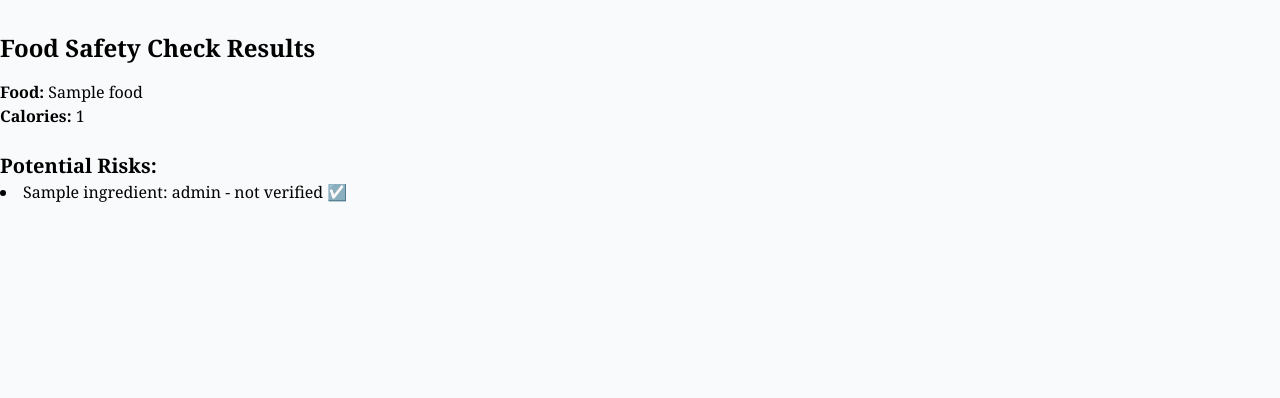
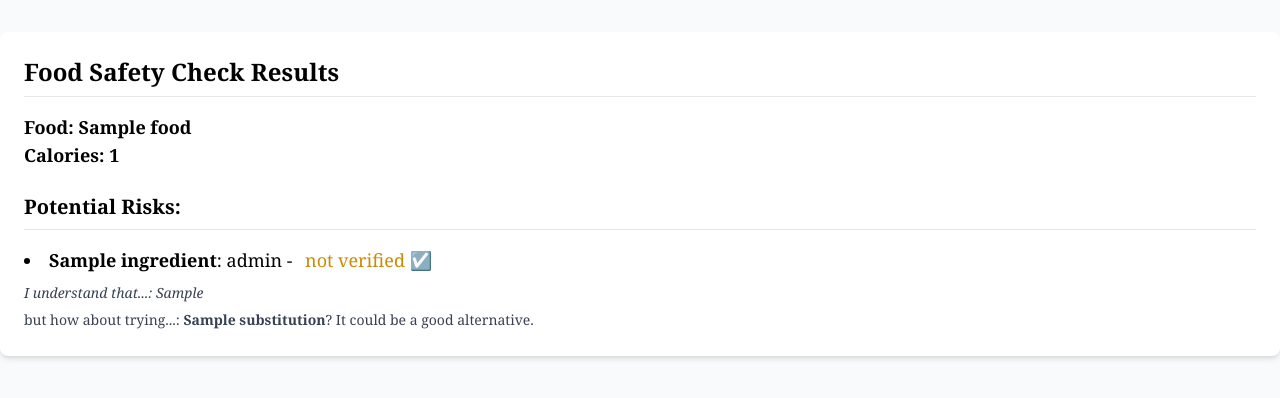
Before and after one commit to GyungA/JunctionAsia2024, a Django app: template mommymomeatsapp/templates/mommymomeatsapp/food_safety.html in a window 1280 px wide. Shown: the part 68-466 px from the top of the page. Run offline with Django 5.2, Linux system fonts and the light colour scheme; tables that the repository leaves empty hold one stand-in row (values such as "Sample post"); the template is opened without the code that fills it: values that come from a table or form of the project are taken from there, most other values are stand-ins (such as "Sample title", 1, 10 or a date in 2020); some libraries are stand-ins or nearby versions.

Commit message:
Feat: AI를 이용해, 임산부가 건강하지 않은 음식을 원하는 이유를 예측하고, 이를 해소해줄 다른 음식을 추천함.

```diff
--- a/mommymomeatsapp/models.py
+++ b/mommymomeatsapp/models.py
@@ -12,7 +12,7 @@ class UserProfile(models.Model):
 class Ingredient(models.Model):
     name = models.CharField(max_length=100, unique=True)
     verified = models.BooleanField(default=False)
-    attract_reason = models.CharField(max_length=255, null=True, blank=True)
+    attract_reason = models.CharField(max_length=255)
 
     def __str__(self):
         return self.name
@@ -34,6 +34,13 @@ class PotentialRisk(models.Model):
     def __str__(self):
         return f'{self.ingredient.name} ({self.pregnancy_week_start} - {self.pregnancy_week_end} weeks: {self.risk_level}'
 
+class Substitution(models.Model):
+    substitutable_attract_reason = models.CharField(max_length=255)
+    recommended_food = models.CharField(max_length=100)
+
+    def __str__(self):
+        return f'{self.recommended_food} (for {self.substitutable_attract_reason})'
+
 class UserHealthRecord(models.Model):
     user = models.ForeignKey(User, on_delete=models.CASCADE)
     record_date = models.DateField(auto_now_add=True)
--- a/mommymomeatsapp/templates/mommymomeatsapp/food_safety.html
+++ b/mommymomeatsapp/templates/mommymomeatsapp/food_safety.html
@@ -1,25 +1,41 @@
 {% extends 'base.html' %}
 
 {% block content %}
-<div class="container mx-auto mt-8">
-    <h2 class="text-2xl font-bold mb-4">Food Safety Check Results</h2>
-    <p><strong>Food:</strong> {{ food.name }}</p>
-    <p><strong>Calories:</strong> {{ food.kcal }}</p>
+<div class="container mx-auto mt-8 bg-white p-6 rounded-lg shadow-md">
+    <h2 class="text-2xl font-bold mb-4 border-b pb-2">Food Safety Check Results</h2>
 
-    <h3 class="text-xl font-semibold mt-6">Potential Risks:</h3>
+    <div class="mt-4">
+        <p class="text-lg"><strong>Food:</strong> <span class="font-semibold">{{ food.name }}</span></p>
+        <p class="text-lg"><strong>Calories:</strong> <span class="font-semibold">{{ food.kcal }}</span></p>
+    </div>
+
+    <h3 class="text-xl font-semibold mt-6 border-b pb-2">Potential Risks:</h3>
     {% if risks %}
-    <ul class="list-disc list-inside">
+    <ul class="list-disc list-inside space-y-4 mt-4">
         {% for risk in risks %}
-        <li>{{ risk.ingredient }}: {{ risk.risk_level }} -
-            {% if risk.verified %}
-            verified ✅
-            {% else %}
-            not verified ☑️
-            {% endif %}</li>
+        <li class="text-lg">
+            <span class="font-semibold">{{ risk.ingredient }}</span>: {{ risk.risk_level }} -
+            <span class="ml-2 inline-flex items-center">
+                    {% if risk.verified %}
+                    <span class="text-green-600">verified ✅</span>
+                    {% else %}
+                    <span class="text-yellow-600">not verified ☑️</span>
+                    {% endif %}
+                </span>
+
+            {% if risk.substitution %}
+            <p class="mt-2 text-sm text-gray-700 leading-relaxed">
+                <span class="italic">I understand that...: {{ risk.attract_reason }}
+            </p>
+            <p class="mt-1 text-sm text-gray-700 leading-relaxed">
+                but how about trying...: <b>{{ risk.substitution }}</b>? It could be a good alternative.
+            </p>
+            {% endif %}
+        </li>
         {% endfor %}
     </ul>
     {% else %}
-    <p>No risks found for this food at the given pregnancy week.</p>
+    <p class="mt-4 text-lg text-gray-700">No risks found for this food at the given pregnancy week.</p>
     {% endif %}
 </div>
 {% endblock %}
```
Also changed, not shown: mommymomeatsapp/ai_utils.py (+31 -0 lines), mommymomeatsapp/views.py (+26 -5 lines).
